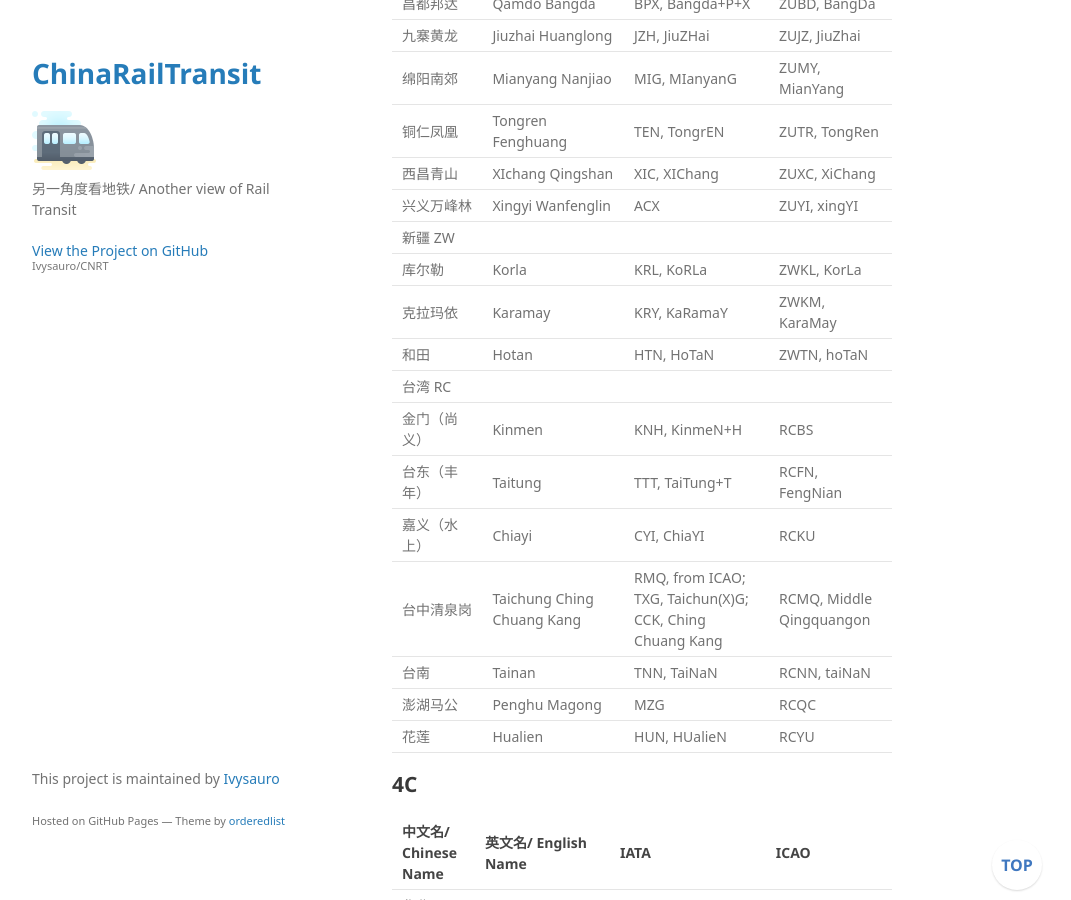
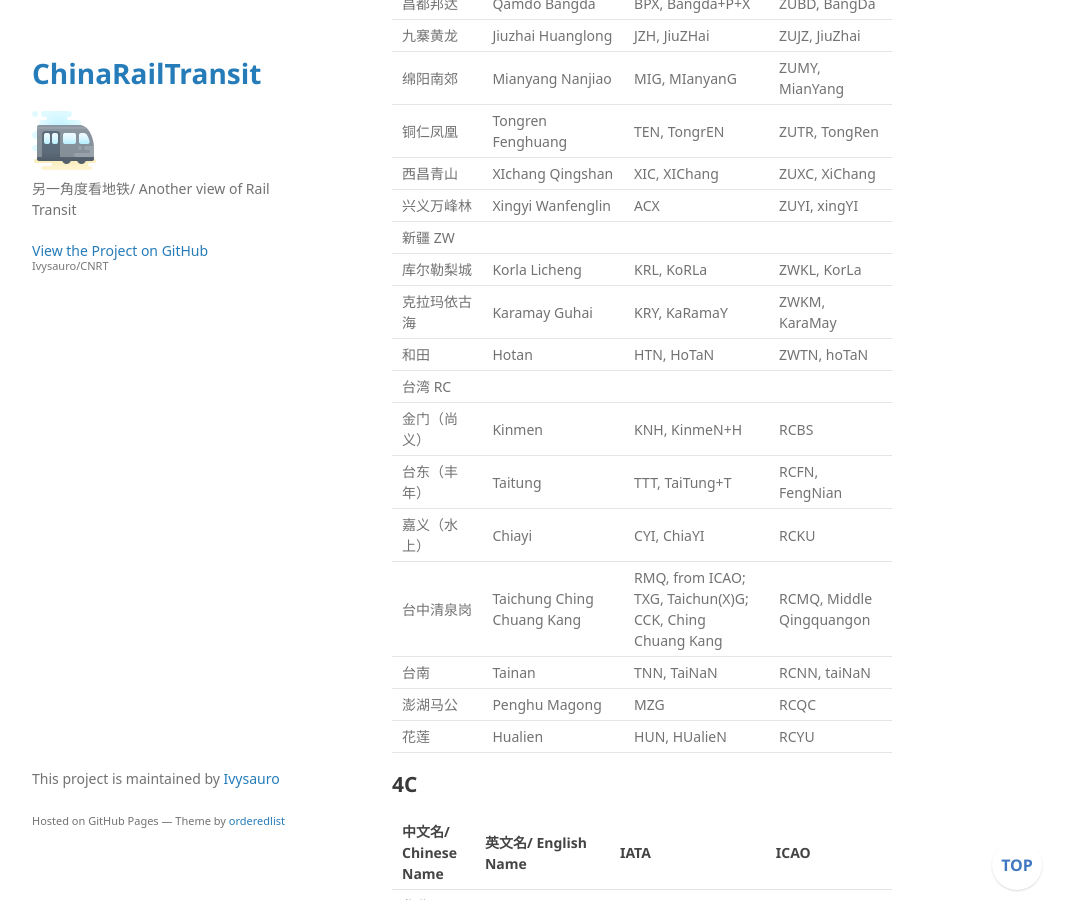
Before and after one commit to Ivysauro/CNRT, a Jekyll site: the page built from data/Airport.md, in a window 1280 px wide and 900 px high, scrolled down 5768 px. Shown: the whole window, without its empty margins (178-1249 px from the left). Built offline with Jekyll 4.4.1, drawn with Linux system fonts in a browser that asks for light colours; some web fonts are replaced; our own code applies the rules of GitHub Pages for plain Markdown files; a script that is not in the unit is left out; some of the changed text lies outside the part shown.

Commit message:
🍊补充名称

```diff
--- a/data/Airport.md
+++ b/data/Airport.md
@@ -142,8 +142,8 @@
 | 西昌青山 | XIchang Qingshan | XIC, XIChang | ZUXC, XiChang |
 | 兴义万峰林 | Xingyi Wanfenglin | ACX | ZUYI, xingYI |
 | 新疆 ZW |
-| 库尔勒 | Korla | KRL, KoRLa | ZWKL, KorLa |
-| 克拉玛依 | Karamay | KRY, KaRamaY | ZWKM, KaraMay |
+| 库尔勒梨城 | Korla Licheng | KRL, KoRLa | ZWKL, KorLa |
+| 克拉玛依古海 | Karamay Guhai | KRY, KaRamaY | ZWKM, KaraMay |
 | 和田 | Hotan | HTN, HoTaN | ZWTN, hoTaN |
 | 台湾 RC |
 | 金门（尚义） | Kinmen | KNH, KinmeN+H | RCBS |
```
Also changed, not shown: other parts of data/Airport.md (+3 -3 lines).
